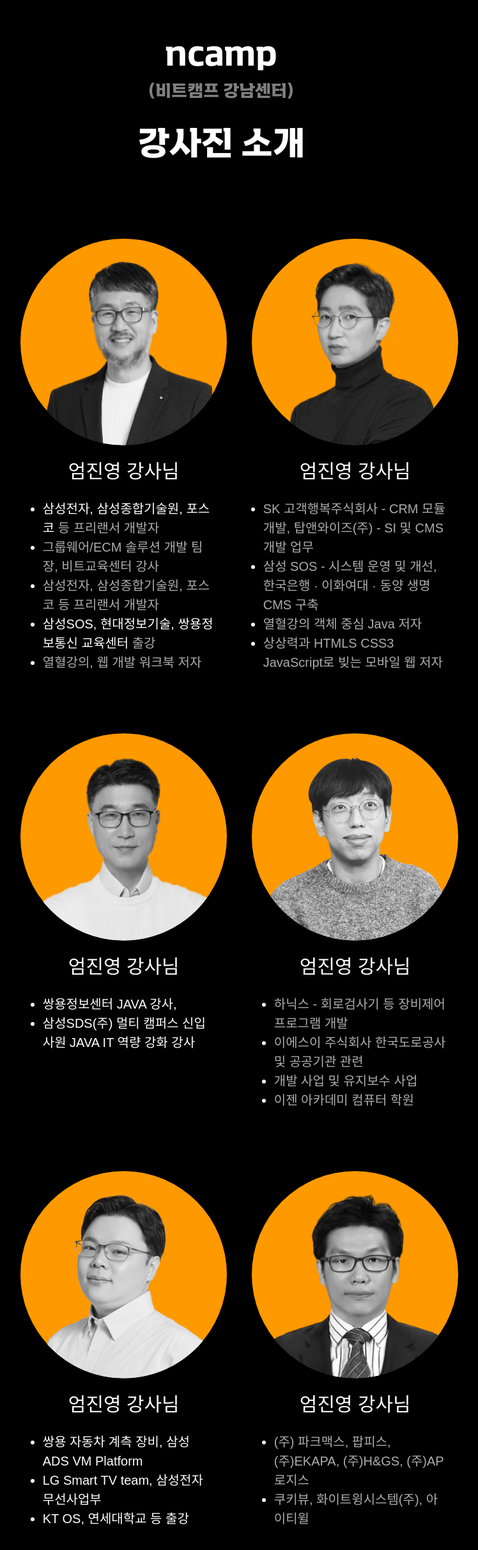
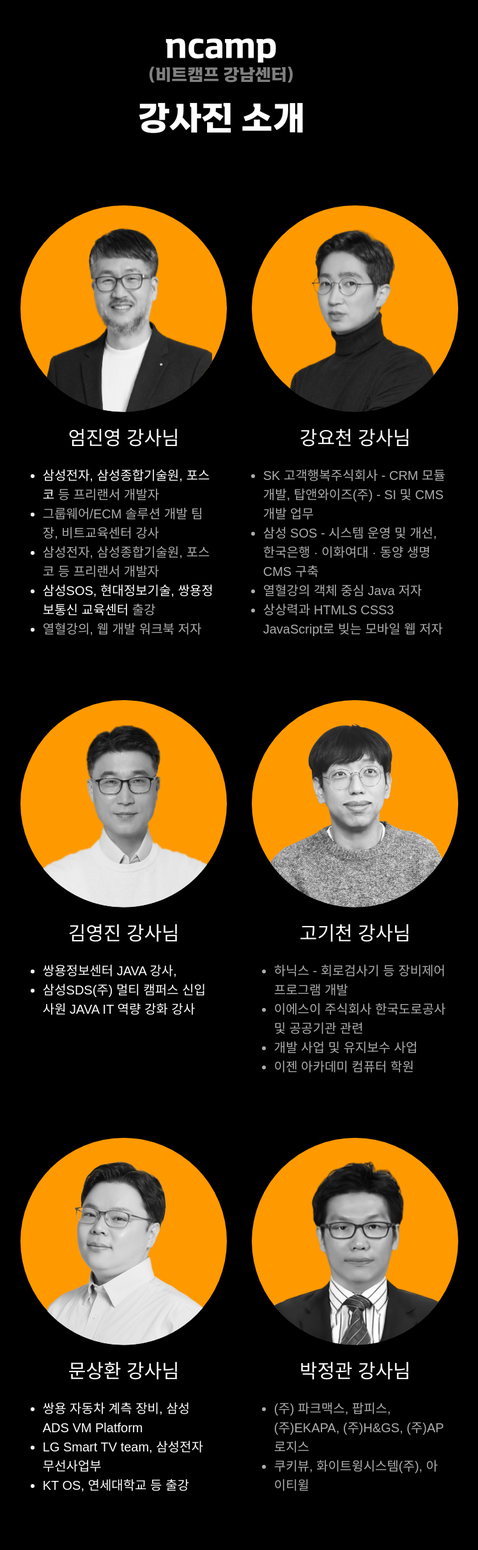
Before and after one commit to AI-Palm/NCampLandingPage, a Next.js app: page / in a window 1280 px wide. Shown: the part 3744-6166 px from the top of the page at 64% size, without its empty margins (294-1042 px from the left). Built offline with nearby package versions, Linux system fonts and the light colour scheme; a web font is replaced by a local one.

Commit message:
fix bug ui

```diff
--- a/components/Section4/Section4.jsx
+++ b/components/Section4/Section4.jsx
@@ -40,11 +40,11 @@
 
         <div useref={isInView} className="container mx-auto my-96">
           <div className="text-center  -sm:text-[28px] font-rokaf mb-28">
-            <p className=" font-bold text-white text-[50px]">ncamp</p>
-            <p className="text-[#FFFFFF80] text-[25px] -sm: pb-[25px]">
+            <p className=" font-bold text-white text-[50px] m-0 p-0 leading-none">ncamp</p>
+            <p className="text-[#FFFFFF80] text-[25px] mb-[23px]">
               (비트캠프 강남센터)
             </p>
-            <p className=" font-bold text-white text-[50px] ">강사진 소개</p>
+            <p className=" font-bold text-white text-[50px] m-0 p-0 leading-none">강사진 소개</p>
           </div>
           <div ref={ref} className=" shrink-0 mx-auto">
             <div className="w-[692px] -sm:w-[330px] -md:w-auto container -sm:p-0 grid md:grid-cols-2 md:grid  gap-24 -sm:gap-x-0 -sm:gap-y-4 -md:gap-y-4 -md:justify-center h-auto mx-auto">
@@ -115,10 +115,10 @@
                   viewport={{ once: true, amount: 0.5 }}
                 >
                    <p className="text-center font-appleB00 -md:text-left text-white text-3xl -sm:text-sm font-normal mb-[25px] -sm:mb-[3px] -md:mb-4 -sm:mt-[17px] sm-bw:mt-8 -md:text-[#FF9900] -sm:ml-[10px] -md:ml-[-15px]">
-                    엄진영 강사님
+                   강요천 강사님
                   </p>
                   <div className="-sm:ml-[25px]">
-                  <ul className="md:marker:text-[#FFF] text-white list-disc text-[20px] leading-[30px] -sm:text-[11px] -sm:leading-4 -sm:text-left -sm:font-normal -sm:tracking-tight -md:leading-[25px]">
+                  <ul className="md:marker:text-[#ADADAD] text-white list-disc text-[20px] leading-[30px] -sm:text-[11px] -sm:leading-4 -sm:text-left -sm:font-normal -sm:tracking-tight -md:leading-[25px]">
                     {/* mobile content */}
 
                     <div className="hidden -md:block ">
@@ -162,7 +162,7 @@
                   viewport={{ once: true, amount: 0.5 }}
                 >
                    <p className="text-center font-appleB00 -md:text-left text-white text-3xl -sm:text-sm font-normal mb-[25px] -sm:mb-[3px] -md:mb-4 -sm:mt-[17px] sm-bw:mt-8 -md:text-[#FF9900] -sm:ml-[10px] -md:ml-[-15px]">
-                    엄진영 강사님
+                   김영진 강사님
                   </p>
                   <div className="-sm:ml-[25px]">
                   <ul className="md:marker:text-[#FFF] text-white list-disc text-[20px] leading-[30px] -sm:text-[11px] -sm:leading-4 -sm:text-left -sm:font-normal -sm:tracking-tight -md:leading-[25px]">
@@ -199,10 +199,10 @@
                   viewport={{ once: true, amount: 0.5 }}
                 >
                    <p className="text-center font-appleB00 -md:text-left text-white text-3xl -sm:text-sm font-normal mb-[25px] -sm:mb-[3px] -md:mb-4 -sm:mt-[17px] sm-bw:mt-8 -md:text-[#FF9900] -sm:ml-[10px] -md:ml-[-15px]">
-                    엄진영 강사님
+                   고기천 강사님
                   </p>
                   <div className="-sm:ml-[25px]">
-                  <ul className="md:marker:text-[#FFF] text-white list-disc text-[20px] leading-[30px] -sm:text-[11px] -sm:leading-4 -sm:text-left -sm:font-normal -sm:tracking-tight -md:leading-[25px]">
+                  <ul className="md:marker:text-[#ADADAD] text-white list-disc text-[20px] leading-[30px] -sm:text-[11px] -sm:leading-4 -sm:text-left -sm:font-normal -sm:tracking-tight -md:leading-[25px]">
                     {/* mobile content */}
 
                     <div className="hidden -md:block ">
@@ -244,7 +244,7 @@
                   viewport={{ once: true, amount: 0.5 }}
                 >
                    <p className="text-center font-appleB00 -md:text-left text-white text-3xl -sm:text-sm font-normal mb-[25px] -sm:mb-[3px] -md:mb-4 -sm:mt-[17px] sm-bw:mt-8 -md:text-[#FF9900] -sm:ml-[10px] -md:ml-[-15px]">
-                    엄진영 강사님
+                   문상환 강사님
                   </p>
                   <div className="-sm:ml-[25px]">
                   <ul className="md:marker:text-[#FFF] text-white list-disc text-[20px] leading-[30px] -sm:text-[11px] -sm:leading-4 -sm:text-left -sm:font-normal -sm:tracking-tight -md:leading-[25px]">
@@ -286,10 +286,10 @@
                   viewport={{ once: true, amount: 0.5 }}
                 >
                    <p className="text-center font-appleB00 -md:text-left text-white text-3xl -sm:text-sm font-normal mb-[25px] -sm:mb-[3px] -md:mb-4 -sm:mt-[17px] sm-bw:mt-8 -md:text-[#FF9900] -sm:ml-[10px] -md:ml-[-15px]">
-                    엄진영 강사님
+                   박정관 강사님
                   </p>
                   <div className="-sm:ml-[25px]">
-                  <ul className="md:marker:text-[#FFF] text-white list-disc text-[20px] leading-[30px] -sm:text-[11px] -sm:leading-4 -sm:text-left -sm:font-normal -sm:tracking-tight -md:leading-[25px]">
+                  <ul className="md:marker:text-[#ADADAD] text-white list-disc text-[20px] leading-[30px] -sm:text-[11px] -sm:leading-4 -sm:text-left -sm:font-normal -sm:tracking-tight -md:leading-[25px]">
                     {/* mobile content */}
 
                     <div className="hidden -md:block ">
--- a/components/Section7/Section7.jsx
+++ b/components/Section7/Section7.jsx
@@ -13,7 +13,7 @@
         </div>
         <div className=" w-full h-[90%]  flex flex-col justify-center items-center">
           {/* motion animation */}
-          <div className="w-full h-[342.48px] -sm:h-auto relative flex mx-auto -sm:px-2 -md:px-4  mb-24 justify-center gap-4 md-bw:gap-16">
+          <div className="w-full h-[342.48px] -sm:h-auto relative flex mx-auto -sm:px-2 -md:px-4 -sm:mb-8  mb-20 justify-center gap-4 md-bw:gap-16">
             <motion.div
               className="w-[342.48px] h-[342.48px] -sm:w-auto -sm:h-[130px] -sm:min-w-[130px] -md:w-[220px] -md:h-[220px] -md:min-w-[220px] self-center"
               initial={{ opacity: 0, x: -100 }}
@@ -50,7 +50,7 @@
           </div>
 
           {/* section 2 */}
-          <div className="w-full h-[342.48px] flex-shrink-0  -sm:h-auto -sm:px-2 -md:px-0 relative flex mx-auto -sm:mb-8 justify-center gap-4 md-bw:gap-16">
+          <div className="w-full h-[342.48px] flex-shrink-0 mb-20 -sm:h-auto -sm:px-2 -md:px-0 relative flex mx-auto -sm:mb-8 justify-center gap-4 md-bw:gap-16">
             <div className="w-[333px] -sm:w-auto h-auto text-center flex flex-col justify-center">
               <div className="w-auto h-auto relative flex flex-col gap-y-2 -sm:gap-y-1 font-appleR00 -sm:pr-14 pr-20">
                 <p className="text-[#F90] font-appleB00 text-[30px] leading-normal -sm:text-[18px] -md:text-[22px] -sm:text-base   ">
@@ -87,7 +87,7 @@
             </motion.div>
           </div>
           {/* section 3 */}
-          <div className="w-full h-[342.48px] -sm:h-auto relative flex mx-auto -sm:px-2 -md:px-4  mb-24 justify-center gap-4 md-bw:gap-16">
+          <div className="w-full h-[342.48px] -sm:h-auto relative flex mx-auto -sm:px-2 -md:px-4 -sm:mb-12  mb-24 justify-center gap-4 md-bw:gap-16">
             <motion.div
               className="w-[342.48px] h-[342.48px] -sm:w-auto -sm:h-[130px] -sm:min-w-[130px] -md:w-[220px] -md:h-[220px] -md:min-w-[220px] self-center"
               initial={{ opacity: 0, x: -100 }}
@@ -106,15 +106,19 @@
             </motion.div>
             <div className="w-[333px] -sm:w-auto h-auto  text-center flex flex-col justify-center ">
               <div className="w-auto h-auto relative flex flex-col mb-[22px] -sm:gap-y-1 font-appleR00">
-               <div className="flex flex-row items-center md:mt-8">
-                 <p className="text-[#F90] font-appleB00 text-[30px] leading-normal -sm:text-[18px] -md:text-[22px]  pl-20 -sm:pl-14">
-                  나를 매력적인 <br /> 개발자로 만드는 법
-                </p>
-                  <img
-                    className="w-16 -sm:w-12 md-bw:w-24 h-[7px]  sm-bw:h-[11px] -sm:h-[5px]  absolute left-0 mt-[40px]"
+               <div className="flex flex-row items-center md:mt-8 md:gap-[13px] md:mb-[22px]">
+               <div>
+                <img
+                    className="w-16 -sm:w-12 md-bw:w-24 h-[7px]  sm-bw:h-[11px] -sm:h-[5px]   mt-[40px]"
                     src="/section7/line-section7.png"
                     alt=""
                   />
+                </div>
+                 <p className="text-[#F90] font-appleB00 text-[30px] leading-normal -sm:text-[18px] -md:text-[22px]   -sm:pl-14">
+                  나를 매력적인 <br /> 개발자로 만드는 법
+                </p>
+
+
                 </div>
                 <p className="text-[#ADADAD] text-[22px] -sm:text-[14px] -md:text-[16px] leading-[32px] sm-bw:leading-[24px] -sm:leading-6 text-center pl-[55px] -sm:pl-12 -md:pl-0">
                   Lunit <br /> 머신러닝 엔지니어 김동이님
```
